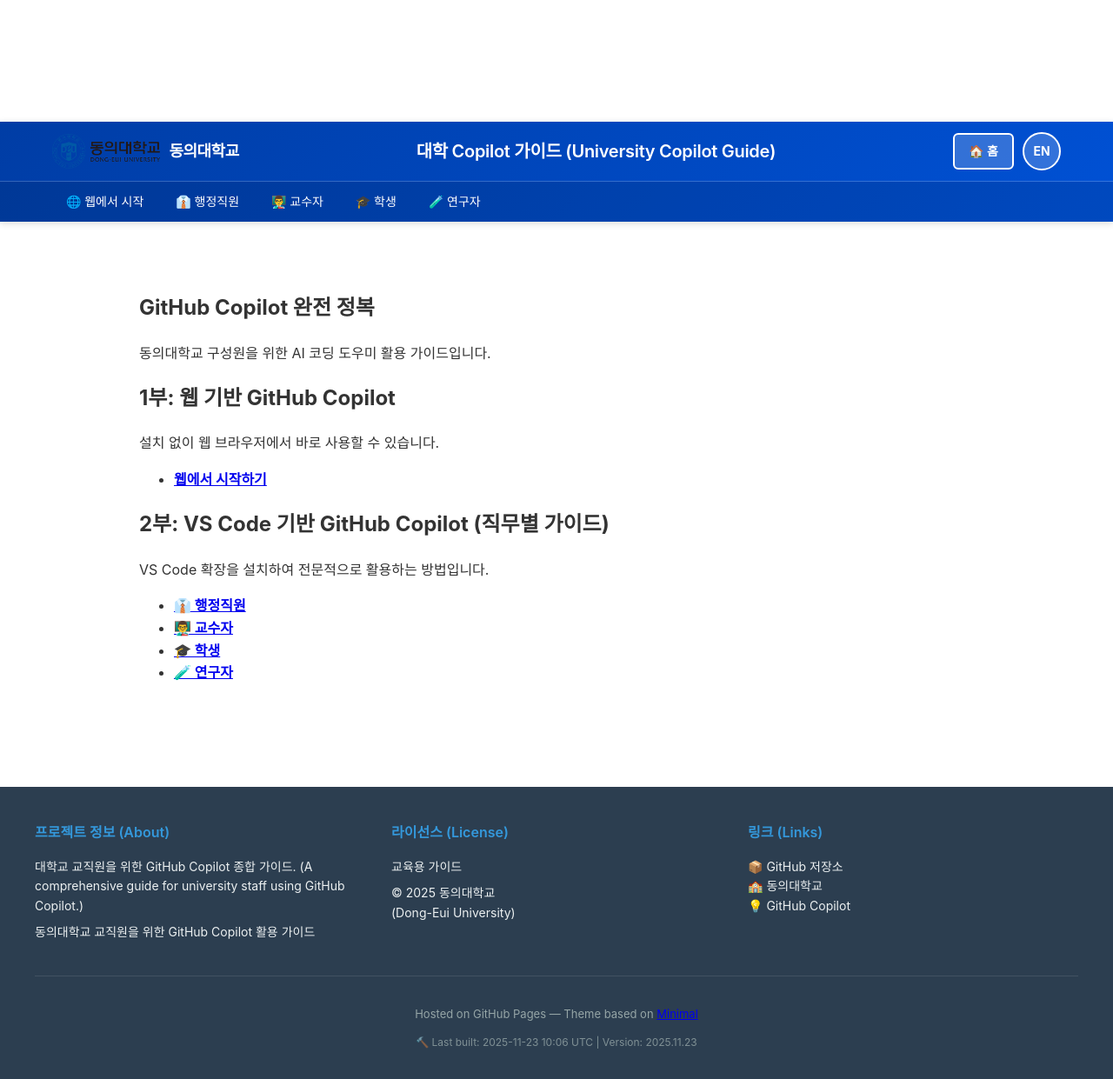
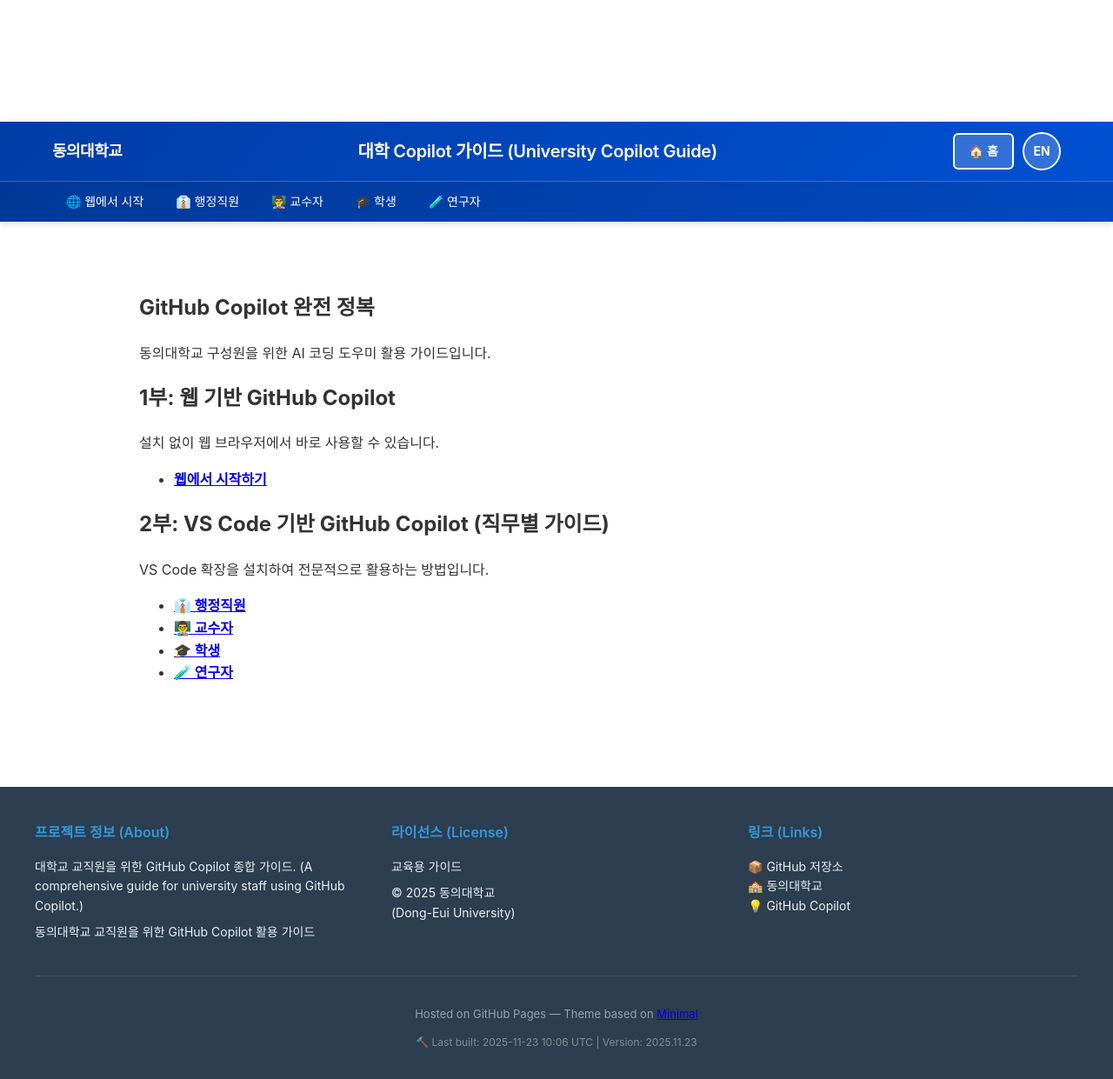
Before and after one commit to seo-jinseok/GitHub-Copilot-Guide, a Jekyll site: the page built from docs/index.md, in a window 1280 px wide. Shown: the whole page at 87% size. Built offline with Jekyll 4.4.1, drawn with Linux system fonts in a browser that asks for light colours; our own code applies the rules of GitHub Pages for plain Markdown files.

Commit message:
feat: DEU 로고 심볼 이미지 태그 제거

```diff
--- a/docs/_layouts/default.html
+++ b/docs/_layouts/default.html
@@ -440,7 +440,6 @@
       <div class="header-container">
         <div class="header-left">
           <a href="https://www.deu.ac.kr" class="deu-logo" target="_blank" rel="noopener">
-            <img src="{{ '/images/ci/logo-symbol-11.png' | relative_url }}" alt="DEU Logo" class="logo-img">
             <span class="logo-text">동의대학교</span>
           </a>
         </div>
```
